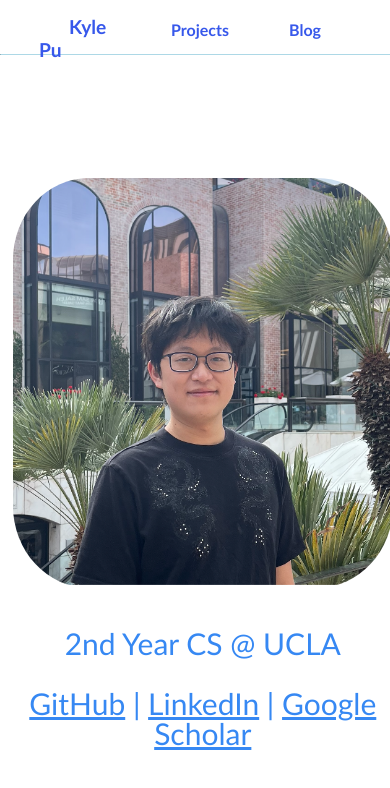
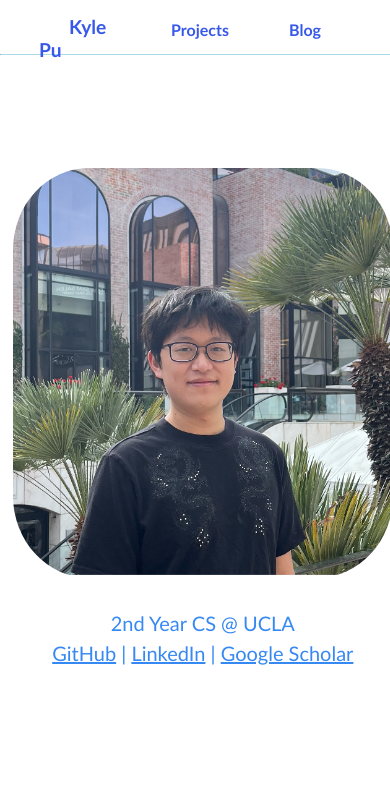
Before and after one commit to Kyle-Pu/Kyle-Pu.github.io, a React (Create React App) app: page /#/ in a window 390 px wide. Shown: the top 788 px of the page. Built offline with nearby package versions, Linux system fonts and the light colour scheme.

Commit message:
Caption sizing on mobile
Make it so that all links on homepage fit within one line

```diff
--- a/src/App.css
+++ b/src/App.css
@@ -62,7 +62,8 @@ hr{
         font-size: 100%;
     }
     .Caption p, h1, h2{ /* This Caption class is for the homepage captions */
-        line-height: 30px;
+        line-height: 10px;
+        font-size: 20px;
     }
     .Caption, .LinksContainer a{ /* This Caption class is for the project captions. I know, confusing. Bad naming choice lmao */
         font-size: 20px;
```
